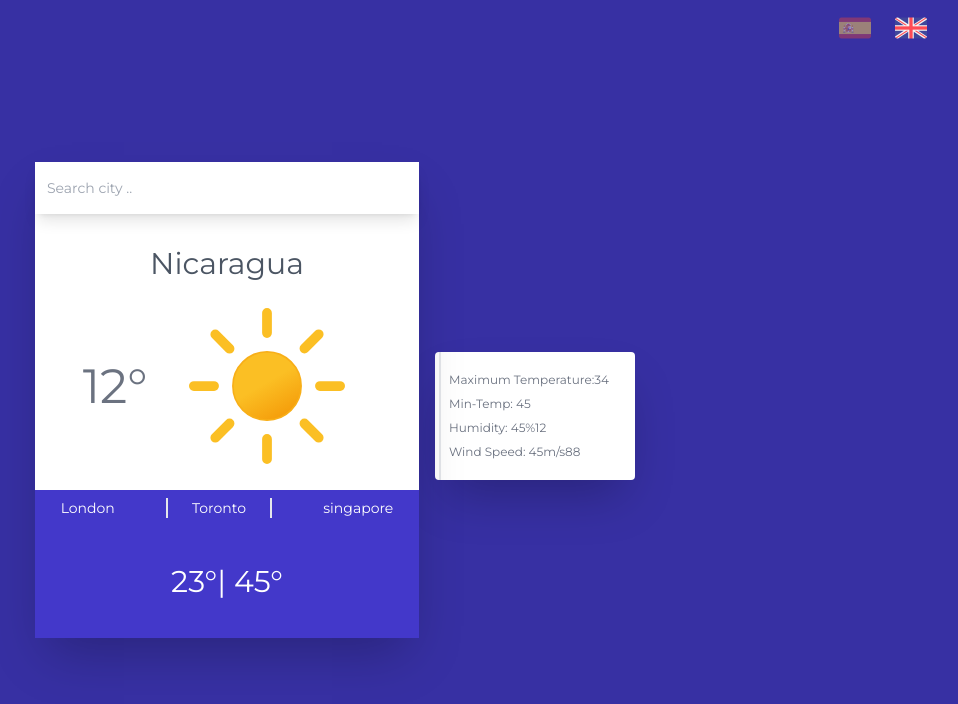
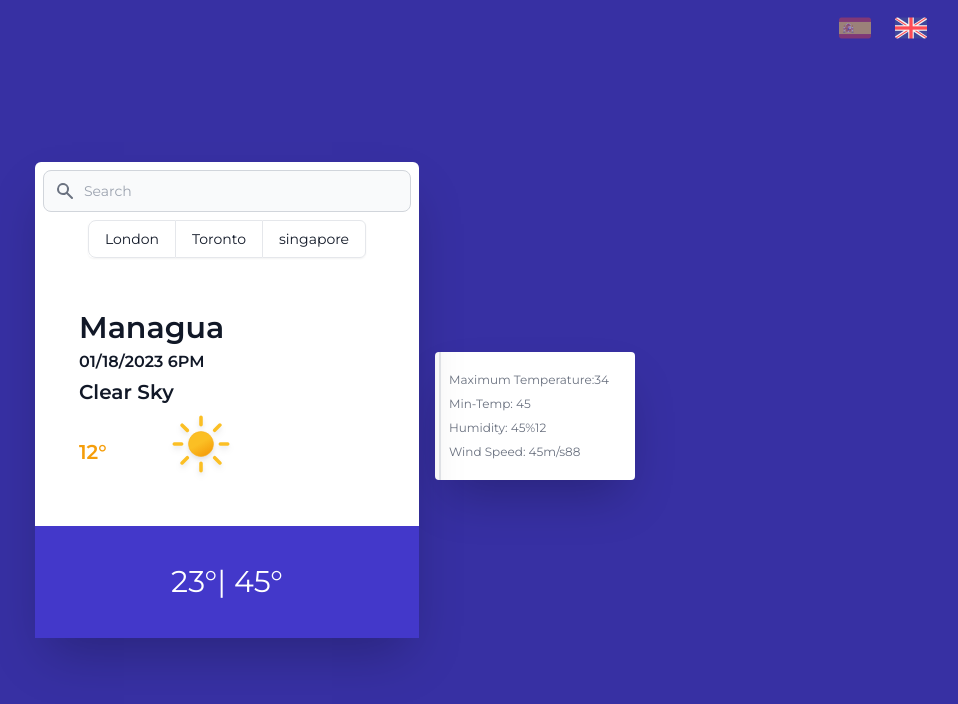
Before and after one commit to ferflores28032002/app-weather, a React (Vite) app: page / in a window 1280 px wide. Shown: the top 704 px of the page, without its empty margins (305-1263 px from the left). Built offline with nearby package versions, Linux system fonts and the light colour scheme.

Commit message:
fitted design

```diff
--- a/src/components/weatherInformation/Index.jsx
+++ b/src/components/weatherInformation/Index.jsx
@@ -20,31 +20,46 @@ export const WeatherInformation = () => {
 
   return (
     <div>
-      <input
+      {/* <input
         type="text"
         placeholder={t("formSearch")}
         name="search"
         onKeyDown={handleSubmit}
         className="w-full outline-none border-none py-4 px-3 text-sm shadow-lg"
-      />
+      /> */}
 
-      <h1 className="text-center text-3xl text-gray-600 pt-8">Nicaragua</h1>
+      <form class="flex items-center mx-2 mt-2">
 
-      <div className="flex items-center justify-center gap-x-4 min-h-15rem">
-        {loading ? (
-          <Loading />
-        ) : (
-          <>
-            <h1 className="text-5xl text-gray-500">12&deg;</h1>
+        <div class="relative w-full">
+          <div class="absolute inset-y-0 left-0 flex items-center pl-3 pointer-events-none">
+            <svg
+              aria-hidden="true"
+              class="w-5 h-5 text-gray-500 dark:text-gray-400"
+              fill="currentColor"
+              viewBox="0 0 20 20"
+              xmlns="http://www.w3.org/2000/svg"
+            >
+              <path
+                fill-rule="evenodd"
+                d="M8 4a4 4 0 100 8 4 4 0 000-8zM2 8a6 6 0 1110.89 3.476l4.817 4.817a1 1 0 01-1.414 1.414l-4.816-4.816A6 6 0 012 8z"
+                clip-rule="evenodd"
+              ></path>
+            </svg>
+          </div>
+          <input
+            type="text"
+            id="simple-search"
+            class="bg-gray-50 border border-gray-300 text-gray-900 text-sm rounded-lg focus:ring-blue-500 focus:border-blue-500 block w-full pl-10 p-2.5  dark:bg-gray-700 dark:border-gray-600 dark:placeholder-gray-400 dark:text-white dark:focus:ring-blue-500 dark:focus:border-blue-500"
+            placeholder="Search"
+            required
+            name="search"
+            onKeyDown={handleSubmit}
+          />
+        </div>
+      </form>
 
-            <img className="w-52 " src={Icons("Clear")} alt="icon" />
-          </>
-        )}
-      </div>
-
-      <div>
-        <div className="flex py-2 items-center bg-indigo-700 justify-around text-white text-sm">
-          <button onClick={() => setSearch(t("city.city1"))}>
+      <div className="flex py-2 items-center justify-around text-sm">
+        {/* <button onClick={() => setSearch(t("city.city1"))}>
             {t("city.city1")}
           </button>
 
@@ -57,9 +72,61 @@ export const WeatherInformation = () => {
 
           <button onClick={() => setSearch(t("city.city3"))}>
             {t("city.city3")}
+          </button> */}
+        <div class="inline-flex rounded-md shadow-sm" role="group">
+          <button
+            type="button"
+            class="px-4 py-2 text-sm font-medium text-gray-900 bg-white border border-gray-200 rounded-l-lg hover:bg-gray-100 hover:text-blue-700 focus:z-10 focus:ring-2 focus:ring-blue-700 focus:text-blue-700 "
+          >
+            {t("city.city1")}
+          </button>
+          <button
+            type="button"
+            class="px-4 py-2 text-sm font-medium text-gray-900 bg-white border-t border-b border-gray-200 hover:bg-gray-100 hover:text-blue-700 focus:z-10 focus:ring-2 focus:ring-blue-700 focus:text-blue-700 "
+          >
+            {t("city.city2")}
+          </button>
+          <button
+            type="button"
+            class="px-4 py-2 text-sm font-medium text-gray-900 bg-white border border-gray-200 rounded-r-md hover:bg-gray-100 hover:text-blue-700 focus:z-10 focus:ring-2 focus:ring-blue-700 focus:text-blue-700 "
+          >
+            {t("city.city3")}
           </button>
         </div>
+      </div>
 
+
+
+      <div className="max-w-2xl p-4 m-5 grid grid-cols-2 gap-2 md:max-w-2x ">
+      <div className="md:flex ">
+        <div className="m-2 w-[300px] md:shrink-0 mr-8 md:h-full md:w-48">
+          <p className="text-gray-900 text-3xl font-semibold">
+            Managua
+          </p>
+          <p className="text-base pt-1 text-gray-900 font-semibold">
+            01/18/2023 6PM
+          </p>
+
+          <p className="text-xl pr-8 pt-1 text-gray-900 font-extrabold capitalize">
+            Clear Sky
+          </p>
+
+          <div className="grid grid-cols-2 gap-2 w-40 md:max-w-2xl">
+            <p className="text-xl mt-8 text-amber-500 font-extrabold">
+              12&deg;
+            </p>
+            <img
+              src={Icons("Clear")} alt="icon"
+              className="w-2/2 drop-shadow-md"
+            />
+          </div>
+        </div>
+
+
+      </div>
+    </div>
+
+      <div>
         <div className="bg-indigo-700 text-white text-3xl w-full min-h-[7rem] flex items-center justify-center gap-2">
           <h1>23&deg;|</h1>
           <h1>45&deg;</h1>
--- a/src/config/store/hooks.ts
+++ b/src/config/store/hooks.ts
@@ -1,4 +1,3 @@
-
 import { RootState, AppDispatch } from './index';
 import { TypedUseSelectorHook, useDispatch, useSelector } from 'react-redux';
 
--- a/src/config/store/index.ts
+++ b/src/config/store/index.ts
@@ -5,10 +5,8 @@ import {
 } from "@reduxjs/toolkit";
 import LangSlice from "../../store/LangSlice";
 
-
-
 const rootReducer = combineReducers({
-  Languages: LangSlice
+  Languages: LangSlice,
 });
 
 export const setupStore = (preloadedState?: PreloadedState<RootState>) => {
--- a/src/pages/Home.jsx
+++ b/src/pages/Home.jsx
@@ -15,10 +15,10 @@ const Home = () => {
   }, []);
 
   return (
-    <div className="relative min-h-screen flex items-center justify-center bg-indigo-800">
+    <div className="relative min-h-screen flex items-center justify-center bg-indigo-800 ">
       <Header />
-      <div className="flex flex-col lg:flex-row gap-4 justify-center items-center">
-        <div className="shadow-2xl w-[24rem]  bg-white  z-50">
+      <div className="flex flex-col lg:flex-row gap-4 justify-center items-center ">
+        <div className="shadow-2xl w-[24rem]  bg-white  z-50 rounded-md">
           <WeatherInformation />
         </div>
         <Description />
```
